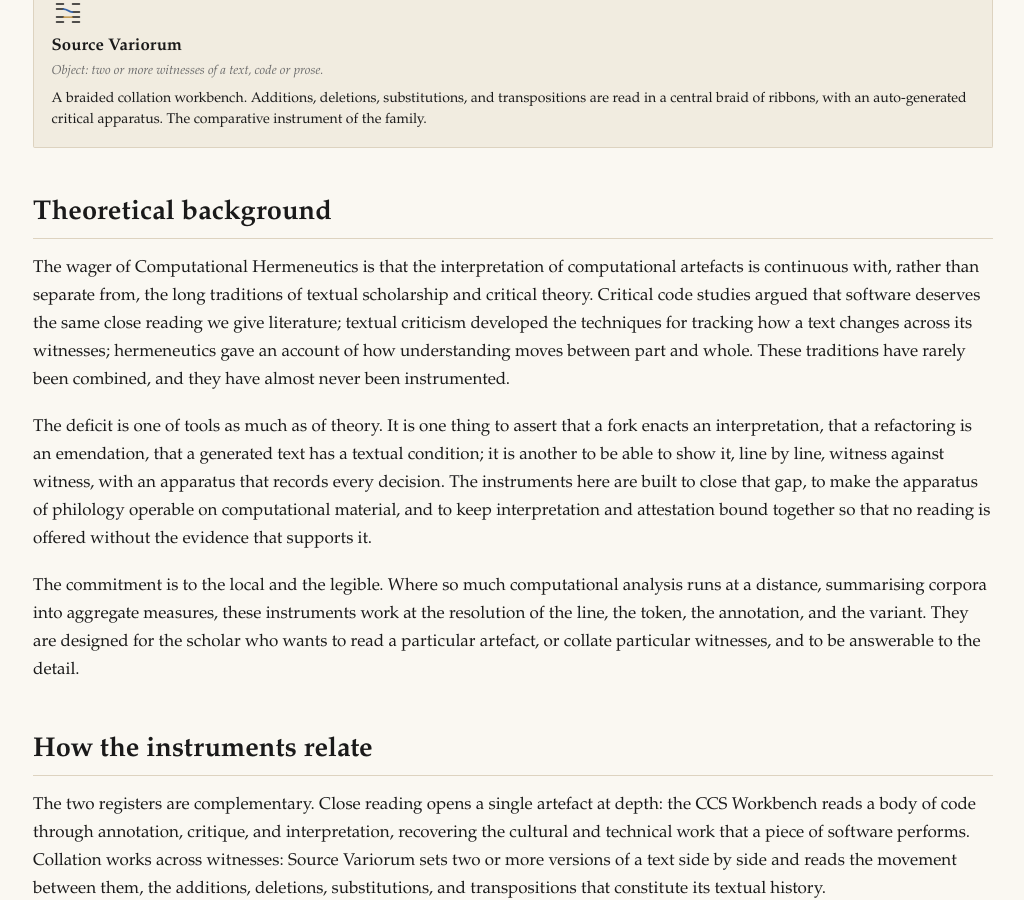
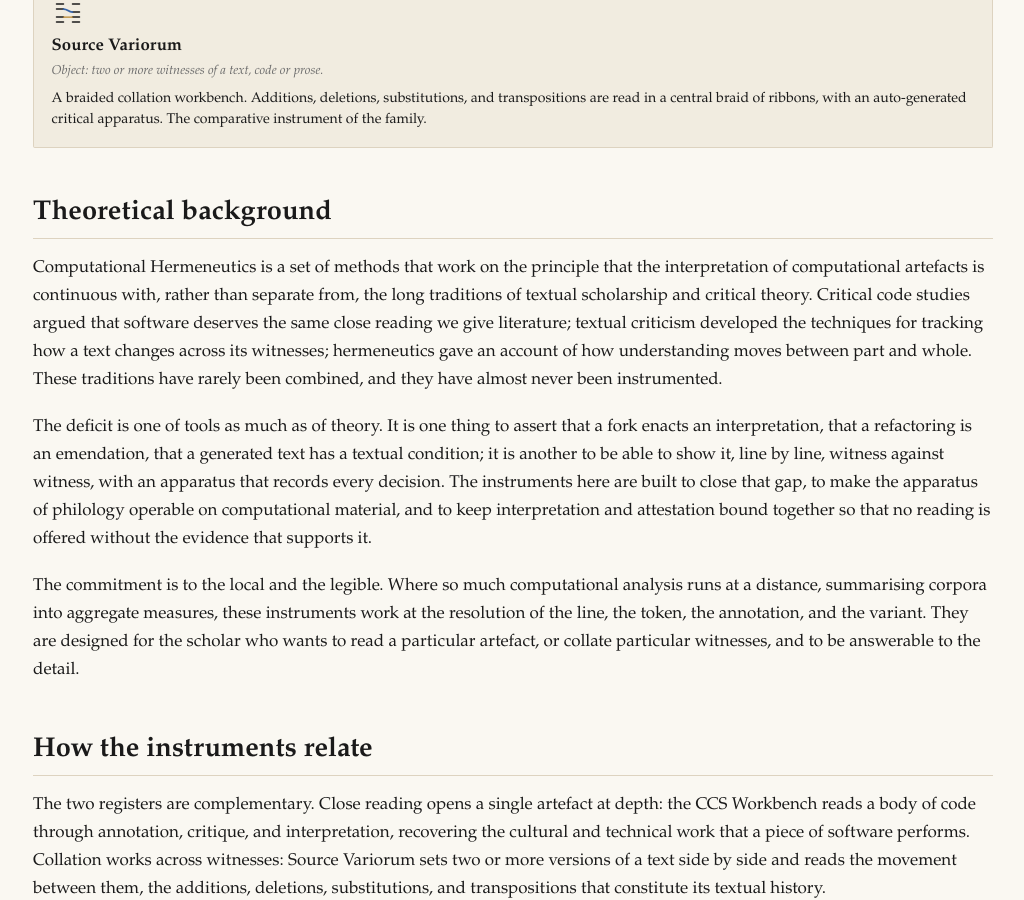
Before and after one commit to Computational-Hermeneutics/Computational-Hermeneutics.github.io, a Jekyll site: the page built from index.md, in a window 1280 px wide and 900 px high, scrolled down 1383 px. Shown: the whole window, without its empty margins (127-1151 px from the left). Built offline with Jekyll 4.4.1, drawn with Linux system fonts in a browser that asks for light colours.

Commit message:
Reframe theoretical background opening as a statement of method

```diff
--- a/index.md
+++ b/index.md
@@ -62,7 +62,7 @@ graph TB
 
 ## Theoretical background
 
-The wager of Computational Hermeneutics is that the interpretation of computational artefacts is continuous with, rather than separate from, the long traditions of textual scholarship and critical theory. Critical code studies argued that software deserves the same close reading we give literature; textual criticism developed the techniques for tracking how a text changes across its witnesses; hermeneutics gave an account of how understanding moves between part and whole. These traditions have rarely been combined, and they have almost never been instrumented.
+Computational Hermeneutics is a set of methods that work on the principle that the interpretation of computational artefacts is continuous with, rather than separate from, the long traditions of textual scholarship and critical theory. Critical code studies argued that software deserves the same close reading we give literature; textual criticism developed the techniques for tracking how a text changes across its witnesses; hermeneutics gave an account of how understanding moves between part and whole. These traditions have rarely been combined, and they have almost never been instrumented.
 
 The deficit is one of tools as much as of theory. It is one thing to assert that a fork enacts an interpretation, that a refactoring is an emendation, that a generated text has a textual condition; it is another to be able to show it, line by line, witness against witness, with an apparatus that records every decision. The instruments here are built to close that gap, to make the apparatus of philology operable on computational material, and to keep interpretation and attestation bound together so that no reading is offered without the evidence that supports it.
 
```
